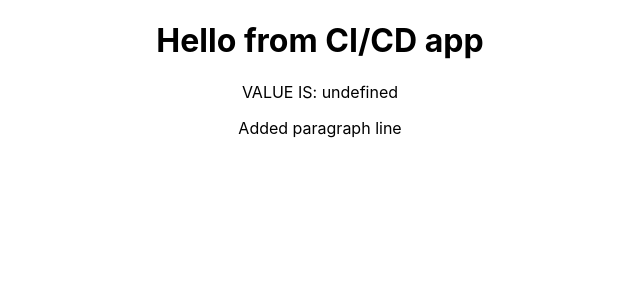
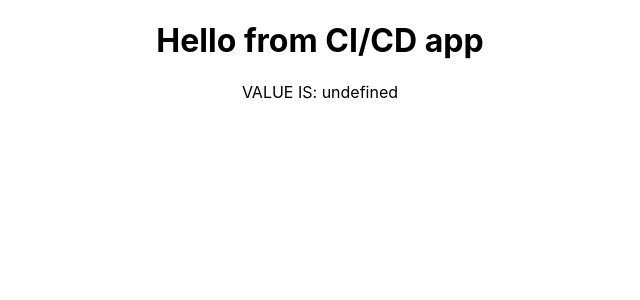
Before and after one commit to supunUOM/aws-ci-cd-react, a React (Create React App) app: page / in a window 1280 px wide. Shown: the top 300 px of the page, without its empty margins (320-960 px from the left). Built offline with nearby package versions, Linux system fonts and the light colour scheme.

Commit message:
change added

```diff
--- a/src/App.tsx
+++ b/src/App.tsx
@@ -5,7 +5,6 @@ function App() {
     <div className="App">
       <h1>Hello from CI/CD app</h1>
       {`VALUE IS: ${process.env.REACT_APP_DISPLAY_VALUE}`}
-      <p>Added paragraph line </p>
     </div>
   );
 }
```
